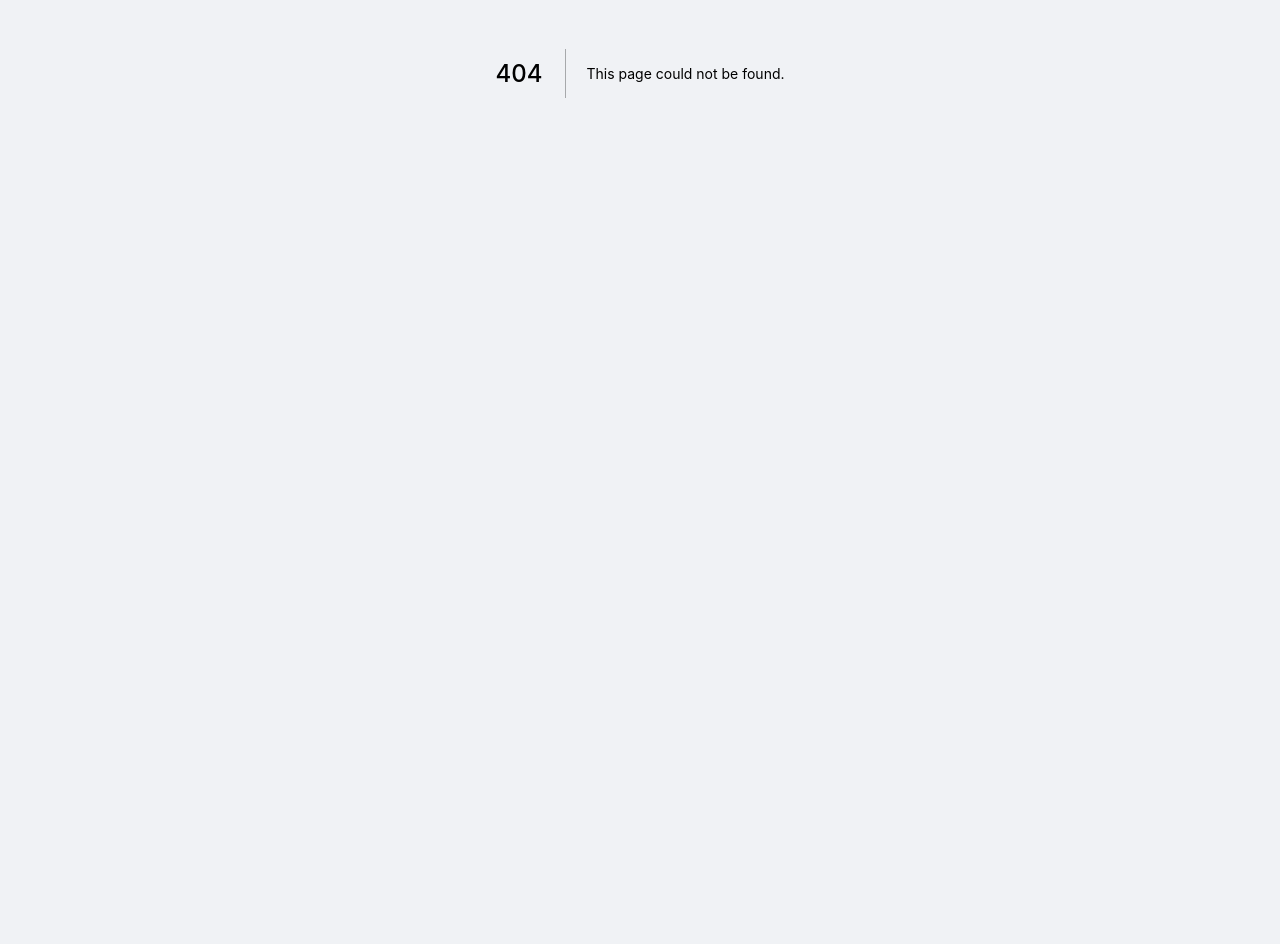
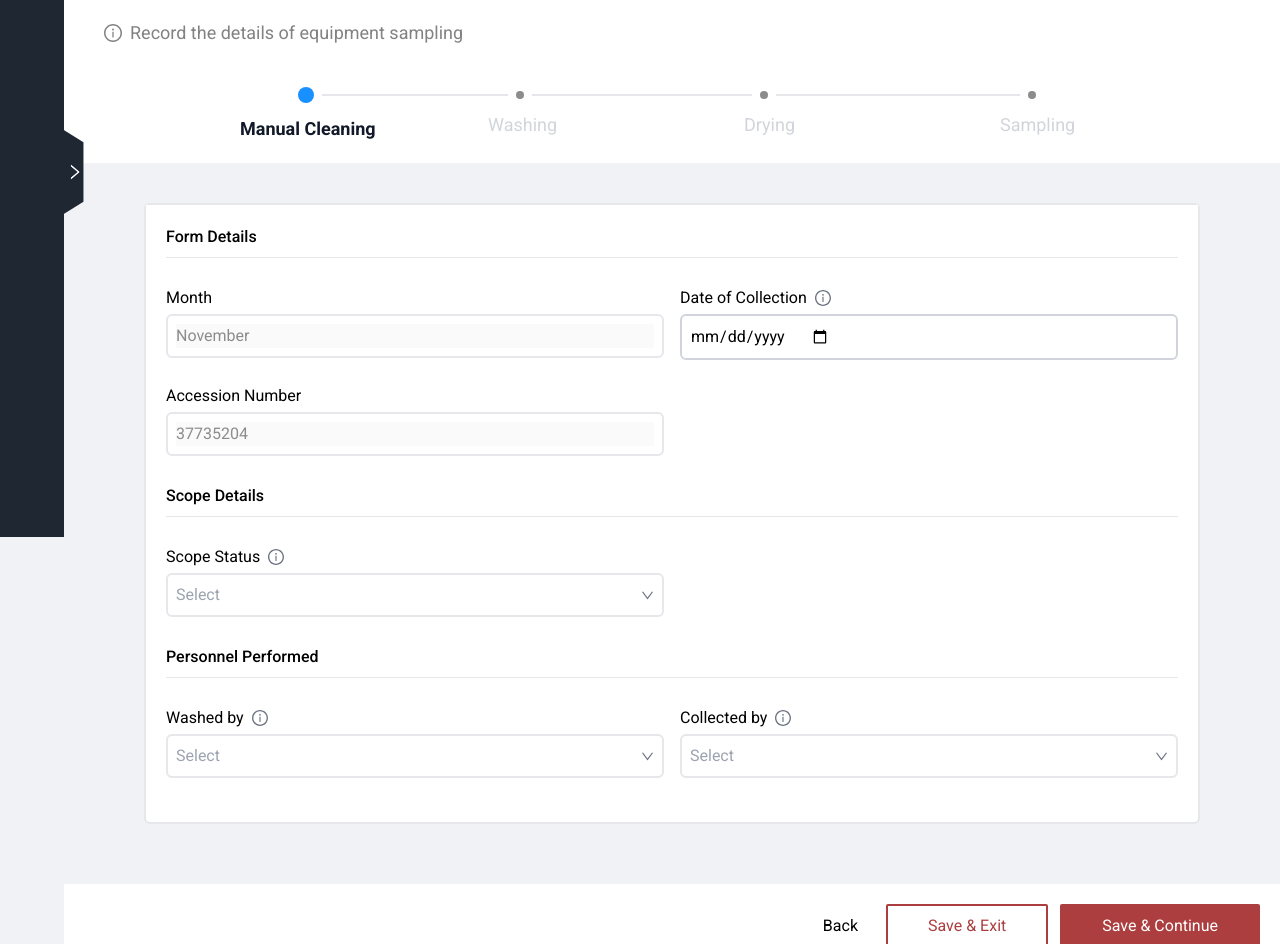
Before and after one commit to bran-donut/tts-ict2012, a Next.js app: page /record/scope in a window 1280 px wide. Before the commit this address had no page. Shown: the part 327-1271 px from the top of the page. Before the commit the page ends 800 px from the top, so only its background shows below. Built offline with nearby package versions, Linux system fonts and the light colour scheme.

Commit message:
add linking to record forms

```diff
--- a/components/EquipmentCard.js
+++ b/components/EquipmentCard.js
@@ -1,4 +1,4 @@
-import { EditOutlined } from "@ant-design/icons";
+import { EditOutlined, FileTextOutlined } from "@ant-design/icons";
 
 export default function EquipmentCard(props) {
   return (
@@ -59,7 +59,7 @@ export function ItemWrapper(props) {
   );
 }
 
-export function ItemCard({ index, data, titles, keys, edit, select, onClickEdit, onChangeCheck }) {
+export function ItemCard({ index, data, titles, keys, edit, select, icon, onClickEdit, onChangeCheck }) {
   const displayIcon = edit || select;
   {
     /* keys refer to the keys in the data array, used to retrieve specific additional values for the card */
@@ -117,7 +117,12 @@ export function ItemCard({ index, data, titles, keys, edit, select, onClickEdit,
             {select && <input type="checkbox" className="w-5 h-5" value={index} onChange={onChangeCheck} />}
           </>
         </button>
-      )}
+      )}.
+      {icon &&
+        <button className="flex items-center text-xl 2xl:ml-14" onClick={() => onClickEdit(index)}>
+          {icon}
+        </button>
+      }
     </div>
   );
 }
--- /dev/null
+++ b/pages/record/scope/index.js
@@ -0,0 +1,183 @@
+import Layout from "../../../layouts/Layout";
+import { useState } from "react";
+import Dropdown from "../../../components/Dropdown";
+import MainHeader from "../../../components/MainHeader";
+import SubHeader from "../../../components/SubHeader";
+import DateInput from "../../../components/DateInput";
+import PopupMessage from "../../../components/Modal";
+import Link from "next/link";
+
+export default function ScopeCleaning() {
+
+  const monthNames = ["January", "February", "March", "April", "May", "June",
+  "July", "August", "September", "October", "November", "December"
+  ];
+
+  const d = new Date();
+  const [showExitModal, setShowExitModal] = useState(false);
+  const [showContinueModal, setShowContinueModal] = useState(false);
+  const [equipmentData, setEquipmentData] = useState(
+    {
+        brand: "Olympus", scopeType: "tracheal intubation", modelNumber: "TJF403", serialNumber: "21904890", status: "New"
+    }
+  );
+
+  return (
+    <Layout>
+      <MainHeader heading="Record" description="Equipment Sampling Record" />
+      <SubHeader
+      heading={equipmentData.brand + " " + equipmentData.modelNumber + " " + equipmentData.serialNumber}
+      description="Record the details of equipment sampling"
+      breadCrumbItems={["Home", "Schedule", "View", "Record"]}
+      />
+
+        <div className="flex flex-col items-center justify-center min-w-full gap-0 px-5 py-5 bg-white md:flex-row md:gap-3">
+          <ol className="items-center sm:flex ">
+              <li className="relative w-64 mb-6 ml-36 sm:mb-0">
+                  <div className="flex items-center">
+                      <div className="bg-[#1890FF] ml-[4.1rem] z-10 flex items-center justify-center w-4 h-4 rounded-full ring-0 ring-white sm:ring-8 shrink-0">
+                      </div>
+                      <div className="bg-gray-200 hidden sm:flex w-full h-0.5"></div>
+                  </div>
+                  <div className="mt-3 sm:pr-8">
+                  <h3 className="pl-2 text-lg font-semibold text-gray-900">Manual Cleaning</h3>
+                  </div>
+              </li>
+              <li className="relative w-64 mb-6 sm:mb-0">
+                  <div className="flex items-center ">
+                  <div className="bg-gray-200 hidden sm:flex w-8 h-0.5"></div>
+                   <div className="bg-[#8C8C8C] z-10  flex items-center justify-center w-2 h-2 rounded-full ring-0 ring-white sm:ring-8 shrink-0">
+                      </div>
+                      <div className="bg-gray-200 hidden sm:flex w-full h-0.5"></div>
+                  </div>
+                  <div className="mt-3 sm:pr-8">
+                  <h3 className="text-lg text-gray-300">Washing</h3>
+                  </div>
+              </li>
+              <li className="relative w-64 mb-6 sm:mb-0">
+                  <div className="flex items-center">
+                  <div className="bg-gray-200 hidden sm:flex w-[1.125rem] h-0.5"></div>
+                    <div className="bg-[#8C8C8C] z-10 flex items-center justify-center w-2 h-2 rounded-full ring-0 ring-white sm:ring-8 shrink-0">
+                      </div>
+                      <div className="bg-gray-200 hidden sm:flex w-full h-0.5"></div>
+                  </div>
+                  <div className="mt-3 sm:pr-8">
+                  <h3 className="text-lg text-gray-300">Drying</h3>
+                  </div>
+              </li>
+              <li className="relative w-64 mb-6 sm:mb-0">
+                  <div className="flex items-center">
+                  <div className="bg-gray-200 hidden sm:flex w-7 h-0.5"></div>
+                  <div className="bg-[#8C8C8C] z-10 flex items-center justify-center w-2 h-2 rounded-full ring-0 ring-white sm:ring-8 shrink-0">
+                      </div>
+                      <div></div>
+                  </div>
+                  <div className="mt-3">
+                      <h3 className="text-lg text-gray-300">Sampling</h3>
+                  </div>
+              </li>
+          </ol>
+      </div>
+
+      <section className="grid grid-flow-row bg-#f0f2f5">
+          <form>
+            <div className="px-20 py-10">
+              <div className="flex flex-col justify-center h-full min-w-full text-justify bg-white border-2 rounded-md">
+                <div className="p-5 bg-white">
+                  <h3 className="pb-2 font-medium">Form Details</h3>
+                  <hr></hr>
+                </div>
+                <div className="grid grid-cols-2 gap-4 px-5 py-1">
+
+                  <div className="py-1 input-group">
+                    <div className="flex flex-row items-center justify-start pb-1">
+                        <h4 className="mr-2">Month</h4>
+                    </div>
+                    <div className="relative flex items-center w-full p-2 border-2 rounded-md input-group">
+                    <input type="text" value={monthNames[d.getMonth()]} className="w-full outline-none text-[#8C8C8C]" disabled />
+                    </div>
+                  </div>
+                <DateInput
+                menuHeader="Date of Collection"
+                />
+                <div className="py-1 input-group">
+                    <div className="flex flex-row items-center justify-start pb-1">
+                        <h4 className="mr-2">Accession Number</h4>
+                    </div>
+                  <div className="relative flex items-center w-full p-2 border-2 rounded-md input-group">
+                    <input type="text" value={Math.floor(Math.random() * 100000000)} className="w-full text-[#8C8C8C] outline-none" disabled />
+                  </div>
+                </div>
+                </div>
+
+                <div className="p-5 bg-white">
+                  <h3 className="pb-2 font-medium">Scope Details</h3>
+                  <hr></hr>
+                </div>
+                <div className="grid grid-cols-2 gap-4 px-5 py-1">
+                <Dropdown
+                menuHeader="Scope Status"
+                menuItems={["1", "2"]}
+                />
+                </div>
+                <div className="p-5 bg-white">
+                  <h3 className="pb-2 font-medium">Personnel Performed</h3>
+                  <hr></hr>
+                </div>
+                <div className="grid grid-cols-2 gap-4 px-5 py-1">
+                <Dropdown
+                menuHeader="Washed by"
+                menuItems={["Jia Xin", "Mandy"]}
+                drop="drop"
+                />
+                <Dropdown
+                menuHeader="Collected by"
+                menuItems={["Nina", "Gan"]}
+                drop="drop"
+                />
+                <div className="mb-5"></div>
+                </div>
+                </div>
+                <div className="pb-5"></div>
+                  </div>
+
+                  <div className="flex flex-col items-center justify-end w-full gap-0 px-5 py-5 bg-white md:flex-row md:gap-3">
+                    <Link href="/view">
+                    <a className="text-black hover:text-black/80 hover:cursor-pointer hover:underline">
+                      Back
+                    </a>
+                    </Link>
+                    <button type="submit" onClick={() => setShowExitModal(true)} className="px-10 py-2 ml-4 transition-colors duration-150 bg-white border-2 rounded-sm text-tts-red hover:bg-tts-red/80 border-tts-red">
+                      Save & Exit
+                    </button>
+                    <button type="submit" onClick={() => setShowContinueModal(true)} className="px-10 py-2 text-white transition-colors duration-150 border-2 rounded-sm bg-tts-red hover:bg-tts-red/80 border-tts-red">
+                      Save & Continue
+                    </button>
+                  </div>
+            </form>
+          </section>
+
+          {(showExitModal ?
+            <PopupMessage
+              heading="Save & Exit ?"
+              description="Are you sure you want to save and Exit?"
+              leftText="Cancel"
+              rightText="Save & Exit"
+              onClickClose={()=> setShowExitModal(false)}
+              link="/view"
+            />
+          : null)}
+
+          {(showContinueModal ?
+            <PopupMessage
+              heading="Save & Continue ?"
+              description="Are you sure you want to save and continue?"
+              leftText="Cancel"
+              rightText="Save & Continue"
+              onClickClose={()=> setShowContinueModal(false)}
+              link="/record/scopeWashing"
+            />
+          : null)}
+    </Layout>
+  );
+}
--- a/pages/schedule/index.js
+++ b/pages/schedule/index.js
@@ -3,11 +3,11 @@ import MainHeader from "../../components/MainHeader";
 import SubHeader from "../../components/SubHeader";
 import { useState } from "react";
 import { ActionButton } from "./manage";
-import { RightOutlined, CalendarOutlined, AlignLeftOutlined, FilterOutlined } from "@ant-design/icons";
+import { RightOutlined, CalendarOutlined, AlignLeftOutlined, FilterOutlined, FileTextOutlined } from "@ant-design/icons";
 import ContainerWrapper from "../../components/ContainerWrapper";
 import { equipments } from "../../Constants";
 import { ItemCard } from "../../components/EquipmentCard";
-import { Router } from "next/router";
+import Router from "next/router";
 
 const tabs = ["Sample Schedule", "Off Schedule"];
 const actions = ["Jump to date", "View by: Day", "Filter By"];
@@ -32,10 +32,14 @@ export default function ViewSchedule() {
   const [equipmentData, setEquipmentData] = useState(equipments);
 
   const handleEdit = (i) => {
-    // Router.push({
-    //   pathname: '/record/edit',
-    //   query: { index: i }
-    // })
+    let type;
+    if (equipmentData[i].scopeType) type = 'scope';
+    else type = 'washer';
+
+    Router.push({
+      pathname: '/record/' + type,
+      query: { index: i }
+    })
   };
 
   return (
@@ -75,7 +79,7 @@ export default function ViewSchedule() {
                 key={i}
                 index={i}
                 data={val}
-                edit={true}
+                icon={<FileTextOutlined />}
                 onClickEdit={handleEdit}
               />
           )}
```
